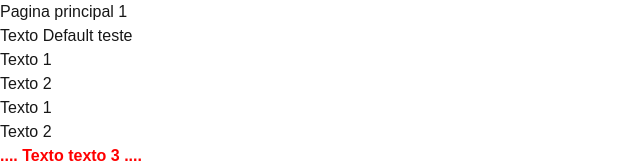
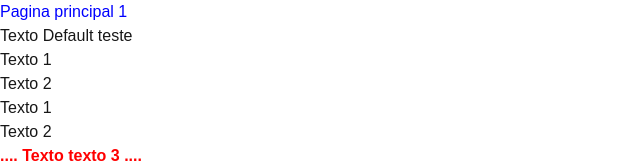
Before and after one commit to d0v3f0x/ATVNext.js, a Next.js app: page /default in a window 1280 px wide. Shown: the top 163 px of the page, without its empty margins (0-640 px from the left). Built offline with nearby package versions, Linux system fonts and the light colour scheme.

Commit message:
atualização a mais....

```diff
--- a/src/app/components/parametro.js
+++ b/src/app/components/parametro.js
@@ -35,3 +35,11 @@ export function Texto3({ children, cor, tipo }) {
         </div>
     )
 }
+
+export function Texto4({ children, cor }) {
+    return (
+        <span style={{ color: cor }}>
+            {children}
+        </span>
+    )
+}
--- a/src/app/components/principal.js
+++ b/src/app/components/principal.js
@@ -1,10 +1,13 @@
 import React from 'react';
 import Default from '../default/page';
+import { Texto4 } from '../components/parametro'
 
 function Index () {  // Função nomeada
     return(
         <div>
-            <h1>Pagina principal 1</h1>
+            <h1>
+               <Texto4 cor='blue'>Pagina principal 1</Texto4>
+            </h1>
         </div>
     )
 }
```
